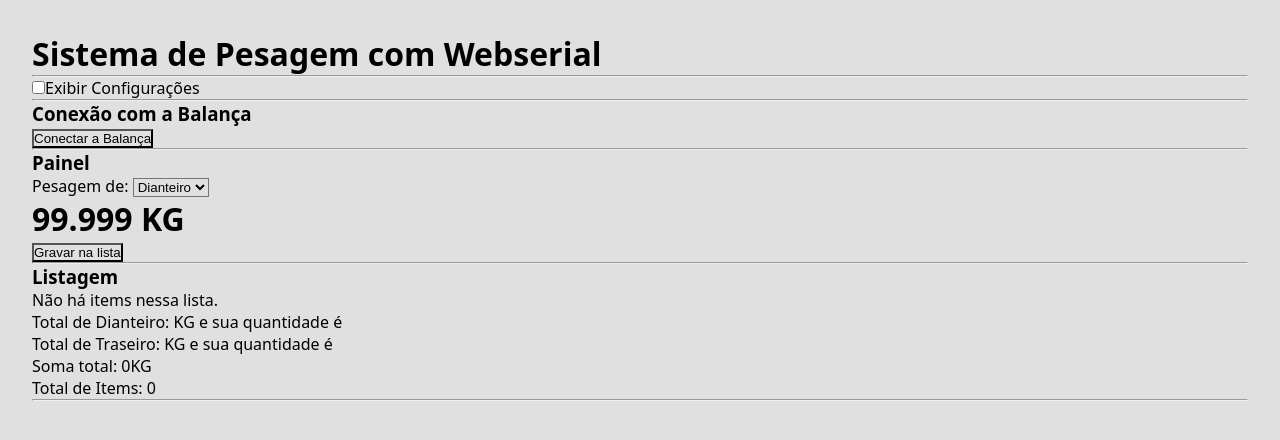
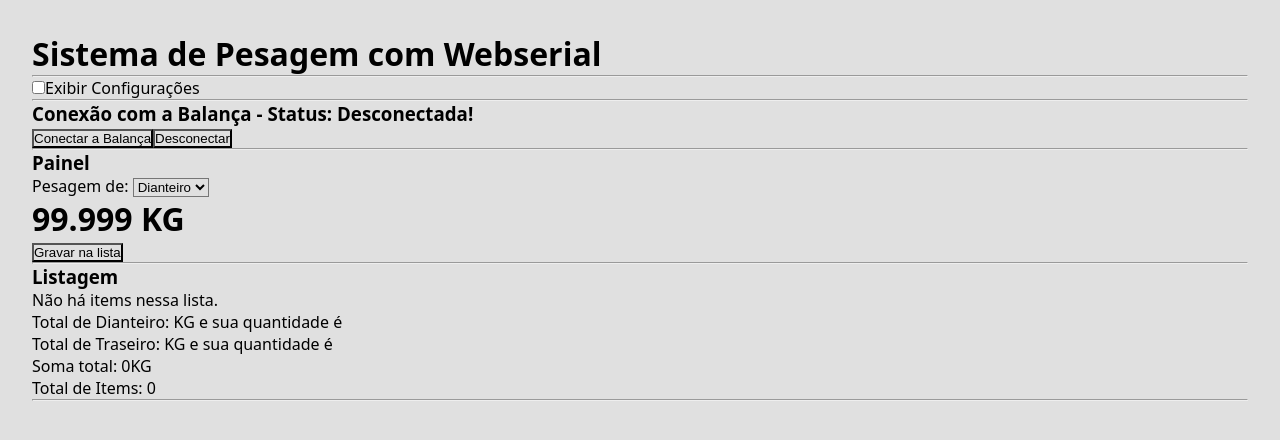
Before and after one commit to thiagodau/balance-app, a React (Vite) app: page / in a window 1280 px wide. Shown: the top 440 px of the page. Built offline with nearby package versions, Linux system fonts and the light colour scheme.

Commit message:
Adicionado função de conectar e desconectar Serial

```diff
--- a/src/components/ConnectionWithBalance.jsx
+++ b/src/components/ConnectionWithBalance.jsx
@@ -1,39 +1,58 @@
-import Button from './Button'
+import { useState } from "react";
+import Button from "./Button";
 
 export default function ConnectionWithBalance({ baudRate }) {
   let baudRateCurrent = baudRate;
 
-  //função para conectar uma serial
+
+  const [statusBalance, setStatusBalance] = useState(false);
+  const [device, setDevice] = useState()
+
+  //Function to Connect on Serial
   async function connectSerial() {
     try {
-      console.log("Selecione uma serial...");
       let device = await navigator.serial.requestPort();
       await device.open({ baudRate: baudRateCurrent });
-      console.log(device);
-      console.log("Dispositivo conectado!");
-      //readToSerial(device);
+      if (device) {
+        setStatusBalance(true);
+        setDevice(device)
+        console.log("Dispositivo conectado!");
+        console.log(device.getInfo());
+        //readToSerial(device);
+      }
       return;
     } catch (error) {
-      console.log(
-        "Nenhuma serial selecionada ou algum erro aconteceu. Erro: " + error
-      );
+      console.log(error);
     }
   }
 
+  //Function to Disconnect on Serial
+  async function disconnectSerial(device) {
+    await device.close();
+    setStatusBalance(false);
+    console.log("Dispositivo desconectado!");
+  }
+
   async function readToSerial(device) {
-    //read data of serial port
     const reader = device.readable.getReader();
-
     while(true) {
       const { value, done } = await reader.read();
       console.log(value);
+      if(done) {
+        //aqui para de ler
+        break;
+      }
     }
   }
 
   return (
     <>
-      <h3>Conexão com a Balança</h3>
-      <Button titleOfButton={'Conectar a Balança'} func={connectSerial}/>
+      <h3>
+        Conexão com a Balança - Status:{" "}
+        {statusBalance ? "Conectada!" : "Desconectada!"}
+      </h3>
+      <Button titleOfButton={"Conectar a Balança"} func={connectSerial} />
+      <button onClick={() => disconnectSerial(device)}>Desconectar</button>
     </>
   );
 }
```
